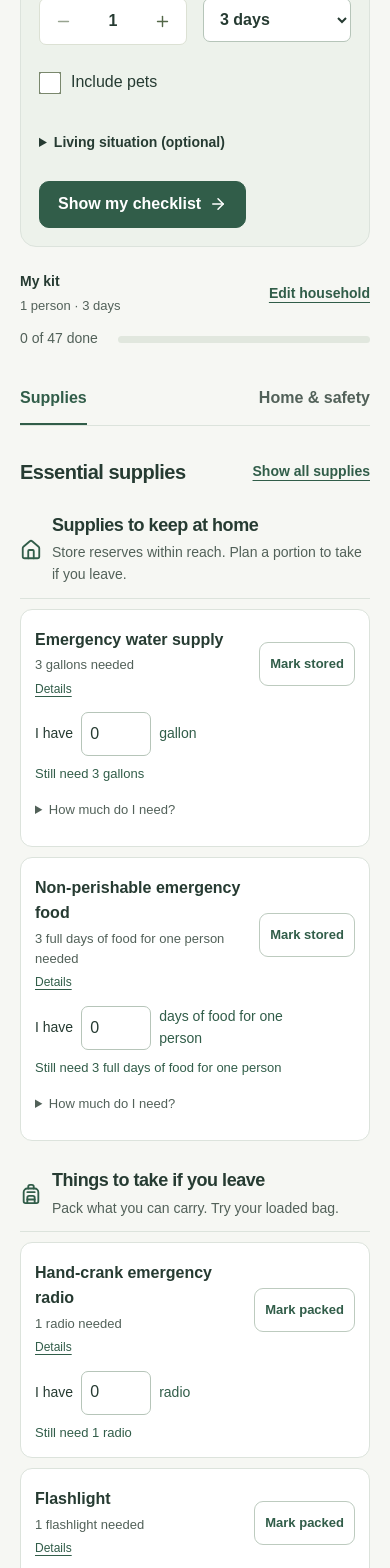
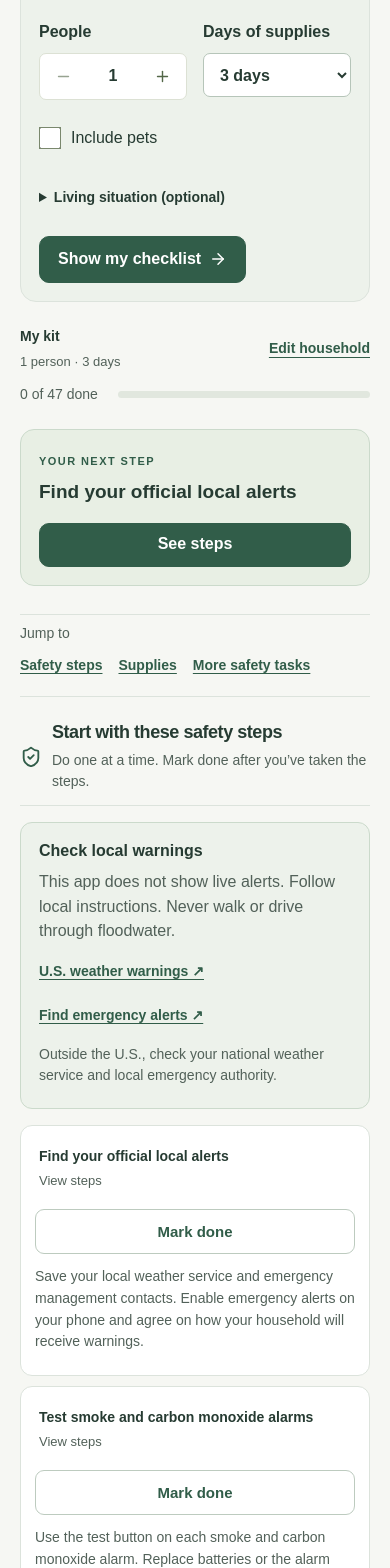
Before and after one commit to confire15/creditcardchris, a Next.js app: page /go-bag in a window 390 px wide. Shown: the part 432-2000 px from the top of the page. Built offline with nearby package versions, Linux system fonts and the light colour scheme.

Commit message:
Unify Home safety steps and supplies in one checklist

```diff
--- a/src/components/gobag/gobag.tsx
+++ b/src/components/gobag/gobag.tsx
@@ -10,7 +10,7 @@ import {
   Printer,
   Search,
   ShoppingBasket,
-  ListChecks,
+  ShieldCheck,
   Settings,
   Users,
 } from "lucide-react";
@@ -59,8 +59,8 @@ import { PrintableSummary } from "./printable-summary";
 import styles from "./gobag.module.css";
 import s from "./guide.module.css";
 
-type Page = "Checklist" | "Shopping list" | "Household plan" | "Settings";
-const pages: Page[] = ["Checklist", "Shopping list", "Household plan", "Settings"];
+type Page = "Home" | "Shopping list" | "Household plan" | "Settings";
+const pages: Page[] = ["Home", "Shopping list", "Household plan", "Settings"];
 const tools = [
   "Household",
   "Kits & backups",
@@ -180,13 +180,12 @@ function HouseholdEditor({ kit }: { kit: ReturnType<typeof useKit> }) {
 export default function GetReady() {
   const kit = useKit();
   const { state, update } = kit;
-  const [page, setPage] = useState<Page>("Checklist");
+  const [page, setPage] = useState<Page>("Home");
   const [showAll, setShowAll] = useState(false);
   const [editHousehold, setEditHousehold] = useState(false);
   const [tool, setTool] = useState<(typeof tools)[number]>("Household");
   const [search, setSearch] = useState("");
   const [inventory, setInventory] = useState(false);
-  const [checklistView, setChecklistView] = useState<"supplies" | "tasks">("supplies");
   const [detail, setDetail] = useState<string | null>(null);
   const [undo, setUndo] = useState<{
     id: string;
@@ -200,10 +199,11 @@ export default function GetReady() {
   const undoButton = useRef<HTMLButtonElement>(null);
   const detailFromNext = useRef(false);
   const detailTrigger = useRef<HTMLElement | null>(null);
+  const detailCloseTarget = useRef<string | null>(null);
   const summary = getSummary(state);
   const essentials = summary.items.filter((item) => priorityOf(item) === "Start here");
   const actions = activeHomeActions(state);
-  const firstIds = ["home-alerts", "home-alarms", "home-gutters", "car-pressure", "home-contacts"];
+  const firstIds = ["home-alerts", "home-alarms", "home-contacts"];
   const firstActions = firstIds.flatMap((id) => actions.filter((action) => action.id === id));
   const otherActions = actions.filter((action) => !firstIds.includes(action.id));
   const applicableActions = actions.filter((action) => !state.notApplicable.includes(action.id));
@@ -218,13 +218,26 @@ export default function GetReady() {
   const selectedItem = summary.items.find((i) => i.id === detail);
   const selectedAction = actions.find((a) => a.id === detail);
   const navigate = (nextPage: Page) => {
+    detailCloseTarget.current = "guide-main";
     setPage(nextPage);
     setUndo(null);
     setDetail(null);
-    window.scrollTo({ top: 0 });
+    window.scrollTo({ top: 0, behavior: "instant" });
     requestAnimationFrame(() =>
       heading.current?.focus({ preventScroll: true }),
     );
+  };
+  const openSupplies = (checkInventory = false) => {
+    navigate("Home");
+    detailCloseTarget.current = "supply-list";
+    setInventory(checkInventory);
+    setShowAll(true);
+    setSearch("");
+    requestAnimationFrame(() => {
+      const list = document.getElementById("supply-list");
+      list?.scrollIntoView({ block: "start", behavior: "instant" });
+      list?.focus({ preventScroll: true });
+    });
   };
   const remember = (id: string, name: string, fromNext = false) => {
     setUndo({
@@ -240,6 +253,7 @@ export default function GetReady() {
     });
   };
   const openDetail = (id: string, fromNext = false) => {
+    detailCloseTarget.current = null;
     detailFromNext.current = fromNext;
     detailTrigger.current = document.activeElement as HTMLElement;
     setDetail(id);
@@ -261,7 +275,7 @@ export default function GetReady() {
   const undoAtTop =
     undo &&
     (undo.fromNext ||
-      !(page === "Checklist" ? [...visibleItems, ...actions] : []).some((i) => i.id === undo.id));
+      !(page === "Home" ? [...visibleItems, ...actions] : []).some((i) => i.id === undo.id));
   const performUndo = () => {
     if (!undo) return;
     update(restoreCompletion(state, undo));
@@ -295,13 +309,13 @@ export default function GetReady() {
       )
     );
   };
-  const actionRows = (items: typeof actions) => items.map((action) => {
+  const actionRows = (items: typeof actions, essential = false) => items.map((action) => {
     const excluded = state.notApplicable.includes(action.id);
     const done = !!state.completed[action.id] && !excluded;
-    return <div key={action.id}>
+    return <div key={action.id} className={s.safetyTask}>
       <div className={s.row}>
         <button className={s.rowDetail} onClick={() => openDetail(action.id)} aria-label={`Details: ${action.name}`}>
-          <span>{action.name}<small>{excluded ? "Not applicable" : action.group}</small></span>
+          <span>{action.name}<small>{excluded ? "Not applicable · View steps to add back" : "View steps"}</small></span>
         </button>
         <button className={s.rowAction} disabled={excluded} data-completion-id={action.id}
           aria-label={`${excluded ? "Not applicable" : done ? "Mark to do" : "Mark done"}: ${action.name}`}
@@ -309,6 +323,7 @@ export default function GetReady() {
           {excluded ? "Not applicable" : done ? <><Check size={16} aria-hidden="true" />Done</> : "Mark done"}
         </button>
       </div>
+      {essential && <p className={s.taskDescription}>{action.why}</p>}
       {undoNotice(action.id)}
     </div>;
   });
@@ -331,7 +346,7 @@ export default function GetReady() {
           <nav className={s.nav} aria-label="Main navigation">
             {pages.map((p) => (
               <button key={p} aria-current={page === p ? "page" : undefined} onClick={() => navigate(p)}>
-                {p === "Checklist" ? <ListChecks size={18} aria-hidden="true" /> : p === "Shopping list" ? <ShoppingBasket size={18} aria-hidden="true" /> : p === "Household plan" ? <Users size={18} aria-hidden="true" /> : <Settings size={18} aria-hidden="true" />}
+                {p === "Home" ? <House size={18} aria-hidden="true" /> : p === "Shopping list" ? <ShoppingBasket size={18} aria-hidden="true" /> : p === "Household plan" ? <Users size={18} aria-hidden="true" /> : <Settings size={18} aria-hidden="true" />}
                 {p === "Shopping list" ? "Shopping" : p === "Household plan" ? "My plan" : p}
               </button>
             ))}
@@ -342,11 +357,12 @@ export default function GetReady() {
               disabled={!kit.loaded}
               aria-busy={!kit.loaded}
             >
-              {page === "Checklist" && (
+              {page === "Home" && (
                 <>
                   <div className={s.pageTitle}>
                     <span className={s.kicker}>A LITTLE AT A TIME</span>
                     <h1>Your emergency checklist</h1>
+                    <p>Start with safety, gather supplies, and make a plan for your household.</p>
                   </div>
                   {(!state.setupComplete || editHousehold) && <EasyStart kit={kit} onDone={() => setEditHousehold(false)} />}
                   <div id="preparation-checklist" className={s.checklistMeta}>
@@ -382,20 +398,40 @@ export default function GetReady() {
                       value={progress.done}
                     />
                   </div>
-                  {state.setupComplete && <section className={s.nextAction} aria-labelledby="today-title">
+                  <section className={s.nextAction} aria-labelledby="today-title">
                     <div><span className={s.kicker}>{today.length ? "YOUR NEXT STEP" : "NICE WORK"}</span>
                       <strong id="today-title">{today[0]?.name ?? "Your checklist is complete"}</strong>
                     </div>
                     <button className={s.primary} onClick={() => today[0] ? openDetail(today[0].id, true) : navigate("Household plan")}>
-                      {today.length ? "Get started" : "Review plan"}<ArrowRight size={18} aria-hidden="true" />
+                      {today.length ? "See steps" : "Review plan"}<ArrowRight size={18} aria-hidden="true" />
                     </button>
-                  </section>}
+                  </section>
                   {undoNotice()}
-                  <div className={s.groupTabs} aria-label="Checklist sections">
-                    <button aria-pressed={checklistView === "supplies"} onClick={() => setChecklistView("supplies")}>Supplies</button>
-                    <button aria-pressed={checklistView === "tasks"} onClick={() => setChecklistView("tasks")}>Home & safety</button>
-                  </div>
-                  {checklistView === "supplies" && <>
+                  <nav className={s.sectionLinks} aria-label="On this page">
+                    <span>Jump to</span>
+                    <a href="#safety-checks">Safety steps</a>
+                    <a href="#supply-list">Supplies</a>
+                    <a href="#more-preparation">More safety tasks</a>
+                  </nav>
+                  <section id="safety-checks" tabIndex={-1} className={s.checkGroup} aria-labelledby="safety-title">
+                    <div className={s.groupHeading}>
+                      <ShieldCheck size={22} aria-hidden="true" />
+                      <div><h2 id="safety-title">Start with these safety steps</h2>
+                        <p>Do one at a time. Mark done after you’ve taken the steps.</p></div>
+                    </div>
+                    <div className={s.safetyNotice}>
+                      <strong>Check local warnings</strong>
+                      <p>This app does not show live alerts. Follow local instructions. Never walk or drive through floodwater.</p>
+                      <a href="https://www.weather.gov/" target="_blank" rel="noopener noreferrer">U.S. weather warnings ↗</a>
+                      <a href="https://www.ready.gov/alerts" target="_blank" rel="noopener noreferrer">Find emergency alerts ↗</a>
+                      <p className={s.note}>Outside the U.S., check your national weather service and local emergency authority.</p>
+                    </div>
+                    {actionRows(firstActions, true)}
+                    <div className={s.planPrompt}>
+                      <p>Keep contacts, meeting places, and your way out together.</p>
+                      <button className={s.outline} onClick={() => navigate("Household plan")}>Make my household plan <ArrowRight size={18} aria-hidden="true" /></button>
+                    </div>
+                  </section>
                   <div id="supply-list" tabIndex={-1} className={s.listHeading}>
                     <h2>{showAll ? "All supplies" : "Essential supplies"}</h2>
                     <button className={s.textButton} aria-expanded={showAll} onClick={() => { setShowAll(!showAll); setSearch(""); }}>
@@ -480,21 +516,15 @@ export default function GetReady() {
                     },
                   )}
                   <p className={s.note}>Include medications and personal needs. Quantities are starting estimates.</p>
-                  </>}
-                  {checklistView === "tasks" && <>
-                  <section className={s.checkGroup} aria-labelledby="start-here-heading">
-                    <h2 id="start-here-heading">Start here</h2>
-                    {actionRows(firstActions)}
-                  </section>
-                  <section className={s.checkGroup} aria-labelledby="more-preparation-heading">
-                    <h2 id="more-preparation-heading">More preparation</h2>
+                  <section id="more-preparation" tabIndex={-1} className={s.checkGroup} aria-labelledby="more-preparation-heading">
+                    <h2 id="more-preparation-heading">More safety tasks</h2>
+                    <p className={s.note}>Work through these as you can. Open a task for steps, or skip it if it does not apply to you.</p>
                     {preparationGroups.map((group) => {
                       const items = otherActions.filter((action) => action.group === group);
                       return items.length > 0 && <div key={group}><h3 className={s.categoryHeading}>{group}</h3>{actionRows(items)}</div>;
                     })}
                   </section>
-                  </>}
-                  <p className={s.note}>Follow local instructions. Never walk or drive through floodwater.</p>
+
                   <details className={s.secondaryDetails}>
                     <summary>Offline access & weather guidance</summary>
                     <OfflineSupport compact />
@@ -506,9 +536,9 @@ export default function GetReady() {
               {page === "Shopping list" && <>
                 <h1>What I still need</h1>
                 <p>{summary.missing.length} items to get. Quantities update as you add what you have.</p>
-                <button className={s.primary} onClick={() => { navigate("Checklist"); setChecklistView("supplies"); setInventory(true); setShowAll(true); setSearch(""); requestAnimationFrame(() => { const list = document.getElementById("supply-list"); list?.scrollIntoView({ block: "start" }); list?.focus({ preventScroll: true }); }); }}>Check what I have</button>
+                <button className={s.primary} onClick={() => openSupplies(true)}>Check what I have</button>
                 <details className={s.secondaryDetails}><summary>Set a budget or share my supply list</summary><SpendingAndSharing /></details>
-                {summary.missing.length === 0 && <div className={s.empty}><Check size={28} aria-hidden="true" /><h2>You have everything on this list</h2><p>Next, put your supplies where you’ll need them.</p><button className={s.primary} onClick={() => { navigate("Checklist"); setChecklistView("supplies"); }}>Pack & store supplies</button></div>}
+                {summary.missing.length === 0 && <div className={s.empty}><Check size={28} aria-hidden="true" /><h2>You have everything on this list</h2><p>Next, put your supplies where you’ll need them.</p><button className={s.primary} onClick={() => openSupplies()}>Pack & store supplies</button></div>}
                 {[...summary.missing].sort((a, b) => Number(priorityOf(b) === "Start here") - Number(priorityOf(a) === "Start here")).map(item => <section className={s.shoppingItem} key={item.id}>
                   <div className={s.sectionHeading}><h2>{item.name}</h2><button className={s.textButton} aria-label={`Details: ${item.name}`} onClick={() => openDetail(item.id)}>Details</button></div>
                   {priorityOf(item) === "Start here" && <span className={s.kicker}>ESSENTIAL</span>}
@@ -677,7 +707,11 @@ export default function GetReady() {
             className={`${styles.app} ${s.guide} ${s.detailDialog}`}
             onCloseAutoFocus={(e) => {
               e.preventDefault();
-              if (detailTrigger.current?.isConnected)
+              const destination = detailCloseTarget.current
+                ? document.getElementById(detailCloseTarget.current)
+                : null;
+              if (destination) destination.focus({ preventScroll: true });
+              else if (detailTrigger.current?.isConnected)
                 detailTrigger.current.focus();
               else heading.current?.focus();
             }}
@@ -742,10 +776,7 @@ export default function GetReady() {
                   {state.notApplicable.includes(selectedAction.id) ? "Add back to checklist" : "Skip this task"}
                 </button>
                 {state.notApplicable.includes(selectedAction.id) && <p className={s.note}>Excluded from readiness totals and next steps. Making it applicable again restores its previous progress.</p>}
-                {selectedAction.link === "supplies" && <button className={s.outline} onClick={() => {
-                  navigate("Checklist"); setChecklistView("supplies"); setShowAll(true); setSearch("");
-                  requestAnimationFrame(() => document.getElementById("supplies-heading")?.scrollIntoView({ block: "start" }));
-                }}>Open your supplies</button>}
+                {selectedAction.link === "supplies" && <button className={s.outline} onClick={() => openSupplies()}>Open your supplies</button>}
                 {selectedAction.link === "plan" && (
                   <button
                     className={s.outline}
--- a/src/components/gobag/guide.module.css
+++ b/src/components/gobag/guide.module.css
@@ -1125,3 +1125,57 @@
     .easyStart .sectionHeading { flex-wrap: wrap; }
   }
 }
+
+/* Safety and supplies share one Home checklist. */
+.sectionLinks {
+  display: flex;
+  flex-wrap: wrap;
+  align-items: center;
+  gap: 4px 20px;
+  padding-block: 8px;
+  border-block: 1px solid var(--line);
+  margin-bottom: 24px;
+  font-size: 14px;
+}
+.sectionLinks > span { color: var(--muted); }
+.sectionLinks a, .safetyNotice a {
+  display: inline-flex;
+  align-items: center;
+  min-height: 44px;
+  color: var(--green);
+  text-decoration: underline;
+  text-underline-offset: 3px;
+  font-weight: 600;
+}
+.guide :is(section, div)[tabindex="-1"] { scroll-margin-top: 90px; }
+.safetyNotice {
+  padding: 16px 18px;
+  margin-block: 16px;
+  border: 1px solid #cbdacb;
+  border-radius: 12px;
+  background: var(--pale);
+}
+.safetyNotice p { margin: 6px 0; }
+.safetyNotice a { margin-right: 20px; font-size: 14px; }
+.safetyTask {
+  padding: 10px 18px;
+  margin-top: 10px;
+  background: #fff;
+  border: 1px solid var(--line);
+  border-radius: 12px;
+}
+.safetyTask:has(.rowAction[aria-pressed="true"]) { background: var(--pale); }
+.safetyTask .row { border: 0; padding: 0; }
+.taskDescription { font-size: 14px; margin: 4px 0 10px; }
+.planPrompt { margin-top: 18px; }
+.planPrompt p { font-size: 14px; margin: 0 0 8px; }
+@media (max-width: 640px) {
+  .sectionLinks { gap: 0 16px; }
+  .sectionLinks > span { flex-basis: 100%; }
+  .safetyTask { padding: 12px 14px; }
+  .safetyTask .row { flex-wrap: wrap; }
+  .safetyTask .rowDetail { flex-basis: 100%; }
+  .safetyTask .rowAction { width: 100%; }
+  .taskDescription { margin-top: 12px; }
+  .planPrompt .outline { width: 100%; }
+}
```
Also changed, not shown: design/unified-home-desktop.jpg (added), design/unified-home-mobile.jpg (added).
